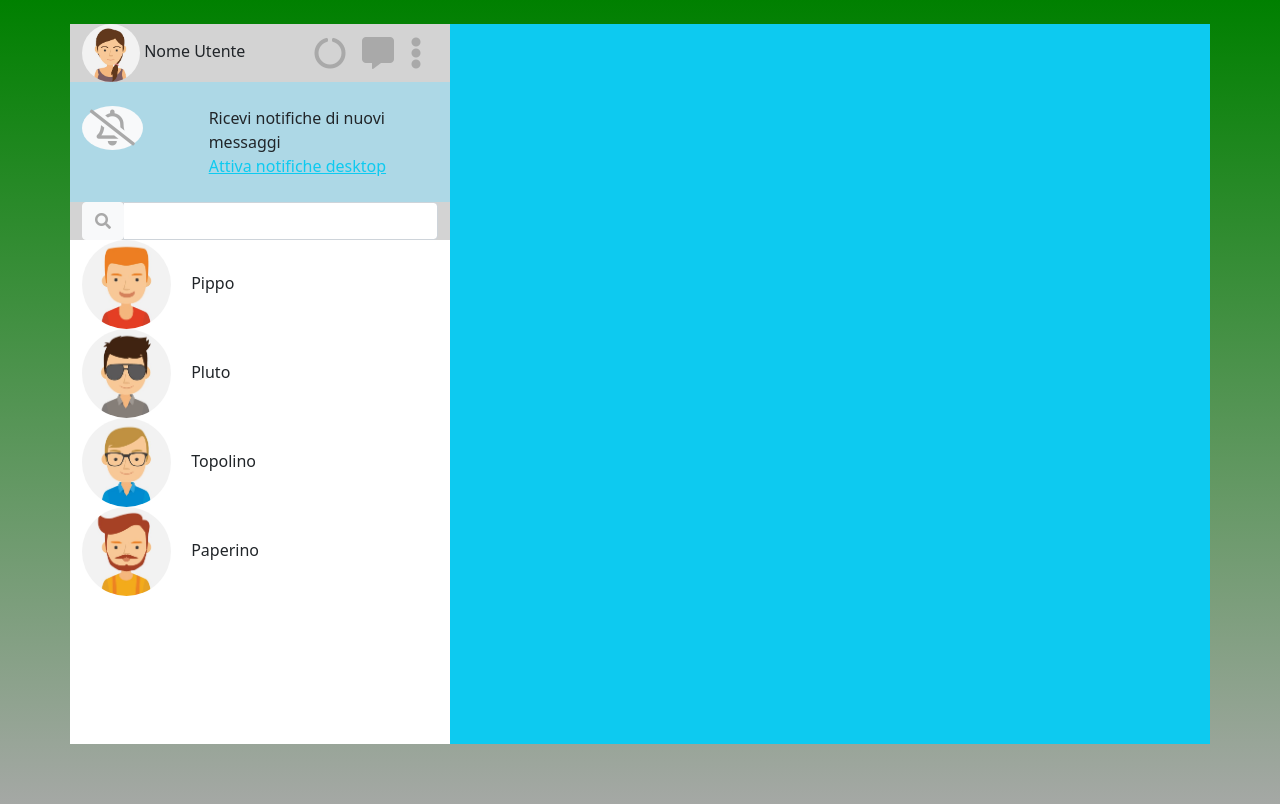
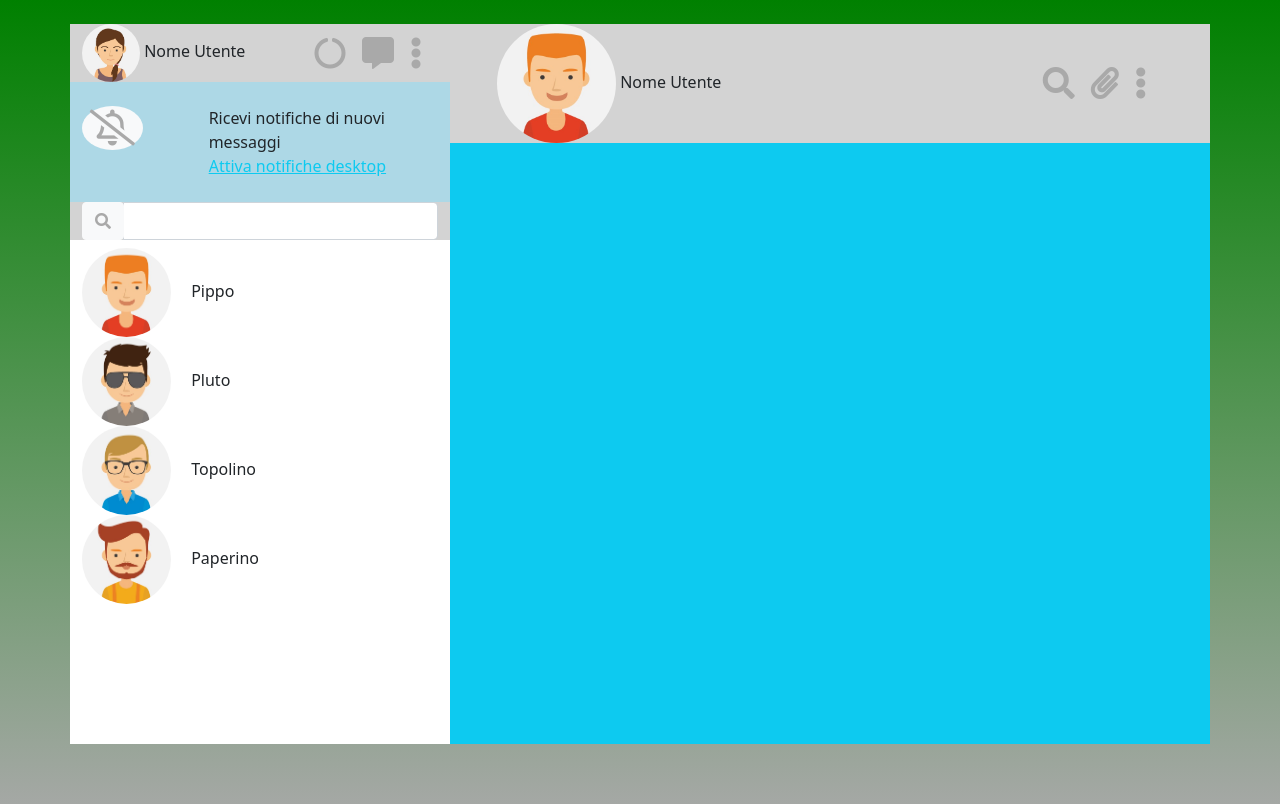
Before and after one commit to niculas1989/vue-boolzapp, a plain HTML site: page index.html in a window 1280 px wide. Drawn offline with nearby package versions, Linux system fonts and the light colour scheme.

Commit message:
add chat-info - right section

```diff
--- a/css/style.css
+++ b/css/style.css
@@ -13,7 +13,7 @@ body{
     background-color: white;
 }
 
-#user-info img {
+img {
     border-radius: 50%;
 }
 
@@ -21,7 +21,7 @@ body{
     background-color: lightgray;
 }
 
-#user-info i {
+i {
     color: darkgray;
 }
 
--- a/index.html
+++ b/index.html
@@ -77,7 +77,7 @@
 
                                 <!-- Qui andranno le informazioni dei contatti -->
                                 <!-- TODO cambiare la disposizione e usare la logica di VUE -->
-                                <div class="col 12">
+                                <div class="col 12 mt-2">
                                     <div class="row">
                                         <div class="col-12">
                                             <img class="w-25" src="img/avatar_1.jpg" alt="Foto profilo chat">
@@ -101,7 +101,21 @@
                             </div>
                         </div>
                     </div>
-                    <div class="col-8 bg-info h-100"></div>
+                    <div class="col-8 bg-info h-100">
+                        <div class="row">
+                            <div class="col-12 background-gray d-flex align-items-center justify-content-around">
+                                <div>
+                                    <img class="w-25" src="img/avatar_1.jpg" alt="Foto Profilo" chat>
+                                    <span>Nome Utente</span>
+                                </div>
+                                <div class="d-flex">
+                                    <i class="me-3 fas fa-search fa-2x" role="button"></i>
+                                    <i class="me-3 fas fa-paperclip fa-2x"></i>
+                                    <i class="me-3 fas fa-ellipsis-v fa-2x" role="button"></i>
+                                </div>
+                            </div>
+                        </div>
+                    </div>
                 </div>
 
 
```
